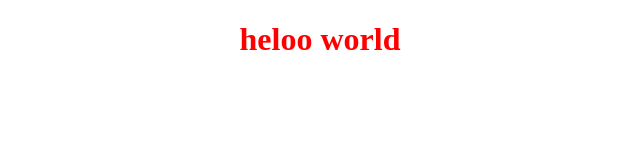
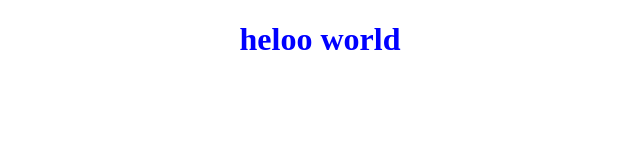
Before and after one commit to serah2023/fantastic-app, a plain HTML site: page index.html in a window 1280 px wide. Shown: the whole page, without its empty margins (320-960 px from the left). Drawn offline with Linux system fonts and the light colour scheme.

Commit message:
created CSS and JS files

```diff
--- a/index.html
+++ b/index.html
@@ -4,18 +4,16 @@
     <meta charset="UTF-8">
     <meta http-equiv="X-UA-Compatible" content="IE=edge">
     <meta name="viewport" content="width=device-width, initial-scale=1.0">
+    <link rel="stylesheet" href="style.css">
     <title>Document</title>
 </head>
 
-<style>
-    h1{
-        text-align: center;
-        color: red;
-    }
-</style>
+
 <body>
 
 <h1>heloo world</h1>
 
+<script src="index.js"></script>
+
 </body>
 </html>
--- /dev/null
+++ b/style.css
@@ -0,0 +1,4 @@
+   h1{
+        text-align: center;
+        color:blue;
+    }
```
Also changed, not shown: index.js (added).
